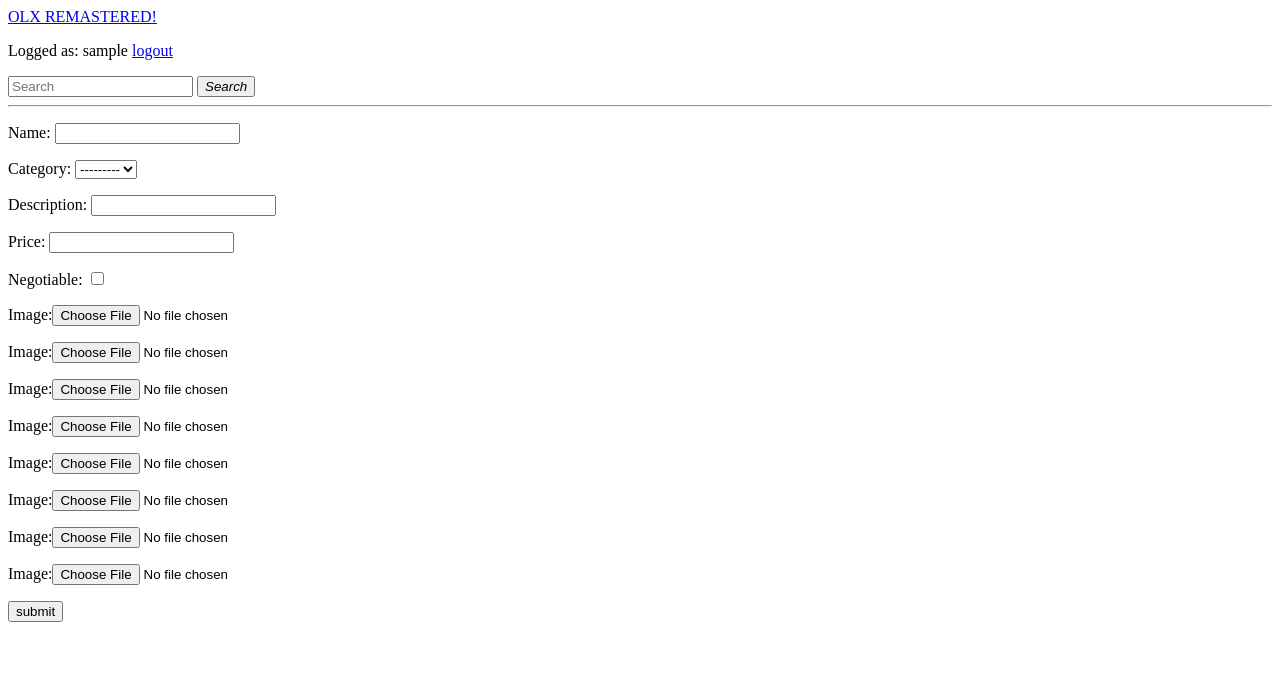
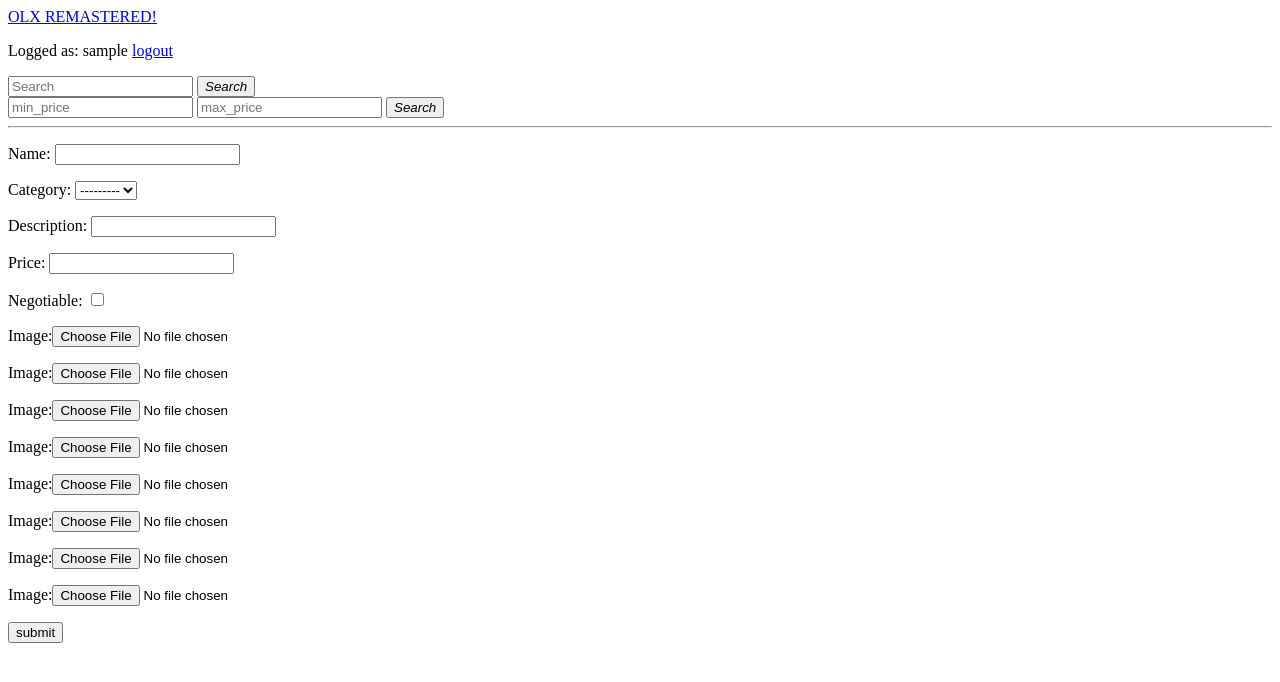
Before and after one commit to Jesyfox/olx_rem, a Django app: page /new_item/ in a window 1280 px wide. Shown: the top 682 px of the page. Run offline with Django 3.2, Linux system fonts and the light colour scheme; the visitor is signed in with stand-in values (Sample User, id 1); data that the repository does not hold is empty; parts of the project's set-up code (start-up, migrations or seed data) failed here and were passed over.

Commit message:
fefeature: added price filter

```diff
--- a/olx_rem/classified_ads/templates/base.html
+++ b/olx_rem/classified_ads/templates/base.html
@@ -21,12 +21,25 @@
             </form>
         {% endif %}
     </div>
-    <form id="searchform" action="{% url 'classified_ads:index' %}" method="get" accept-charset="utf-8">
-        <input class="searchfield" id="searchbox" name="search" type="text" placeholder="Search" value="{{ search }}">
-        <button class="searchbutton" type="submit">
-            <i class="fa fa-search">Search</i>
-        </button>
-    </form>
+    <div>
+        <form id="searchform" action="{% url 'classified_ads:index' %}" method="get" accept-charset="utf-8">
+            <input class="searchfield" id="search_box" name="search" type="text" placeholder="Search" value="{{ search }}">
+            <button class="searchbutton" type="submit">
+                <i class="fa fa-search">Search</i>
+            </button>
+        </form>
+    </div>
+        <form id="pricesearchform" action="{% url 'classified_ads:index' %}" method="get" accept-charset="utf-8">
+            <input class="searchfield" id="min_price_box" name="min_price" type="text" placeholder="min_price" min="0" step="0.01" value="{{ min_price }}">
+            <input class="searchfield" id="max_price_box" name="max_price" type="text" placeholder="max_price" min="0" step="0.01" value="{{ max_price }}">
+            <button class="searchbutton" type="submit">
+                <i class="fa fa-search">Search</i>
+            </button>
+        </form>
+    <div>
+
+    </div>
+
 
     <div>
         <hr>
--- a/olx_rem/classified_ads/views.py
+++ b/olx_rem/classified_ads/views.py
@@ -2,7 +2,7 @@ from django.contrib.auth import authenticate, login, logout
 from django.contrib.auth.forms import UserCreationForm, AuthenticationForm
 from django.contrib.auth.mixins import LoginRequiredMixin
 from django.core.paginator import Paginator
-from django.db.models import Q
+from django.db.models import Q, Max
 from django.forms.models import modelformset_factory
 from django.http import Http404
 from django.shortcuts import render, render_to_response, get_object_or_404, get_list_or_404, \
@@ -11,6 +11,8 @@ from django.views.generic import View
 from django.views.generic.edit import DeleteView
 
 from celery.result import AsyncResult
+
+from decimal import Decimal
 
 from .models import Category, Item, ItemImage
 from .forms import ItemForm, ItemImageForm
@@ -189,7 +191,7 @@ class Index(BaseViewMixin, View):
         self.items = Item.objects.all()
         self.context.update(categories=self.categories, items=self.items)
 
-    def get_query(self, query_string, search_fields):
+    def get_search_query(self, query_string, search_fields):
         query = None
         search_words = query_string.split(' ')
         for word in search_words:
@@ -210,9 +212,19 @@ class Index(BaseViewMixin, View):
 
         if 'search' in request.GET:
             query_string = request.GET.get('search')
-            entry_query = self.get_query(query_string, ['name', 'description'])
+            entry_query = self.get_search_query(query_string, ['name', 'description'])
             items = Item.objects.filter(entry_query)
             self.context.update(items=items, search=query_string)
+
+        if 'min_price' in request.GET or 'max_price' in request.GET:
+            min_price = request.GET.get('min_price') or 0
+            max_price = request.GET.get('max_price') or 0
+
+            if not max_price:
+                max_price = Item.objects.aggregate(Max('price'))['price__max']
+
+            items = Item.objects.filter(price__range=(min_price, max_price))
+            self.context.update(items=items, min_price=min_price, max_price=max_price)
 
         paginator = Paginator(self.context.get('items'), 2)  # Show 3 contacts per page
         page = request.GET.get('page')
```
Also changed, not shown: olx_rem/classified_ads/templates/index.html (+4 -4 lines).
